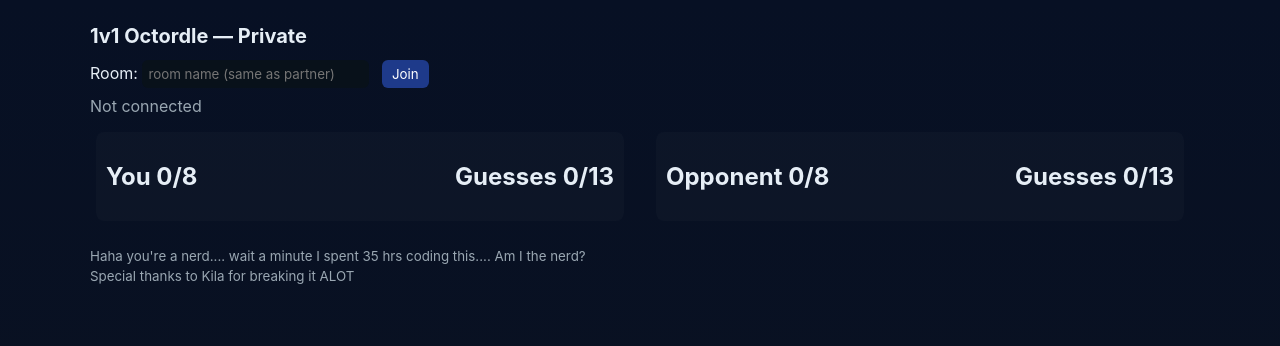
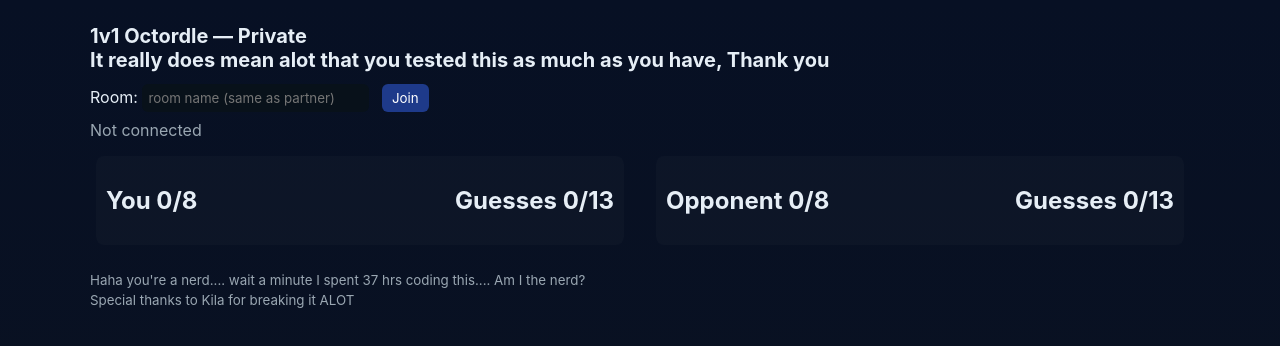
Before and after one commit to Triden23/OCTORDLEDUEL, a website: page public/index.html in a window 1280 px wide. Drawn offline with Linux system fonts and the light colour scheme.

Commit message:
Update index.html

```diff
--- a/public/index.html
+++ b/public/index.html
@@ -10,7 +10,7 @@
 
 <body>
   <div class="container">
-    <h1>1v1 Octordle — Private</h1>
+    <h1>1v1 Octordle — Private<br>It really does mean alot that you tested this as much as you have, Thank you</h1>
 
     <div id="controls">
       <label>Room: <input id="roomInput" placeholder="room name (same as partner)" /></label>
@@ -68,7 +68,7 @@
     </div>
 
     <div id="footer">
-      <small>Haha you're a nerd.... wait a minute I spent 35 hrs coding this.... Am I the nerd?</small><br>
+      <small>Haha you're a nerd.... wait a minute I spent 37 hrs coding this.... Am I the nerd?</small><br>
       <small>Special thanks to Kila for breaking it ALOT</small>
     </div>
   </div>
```
